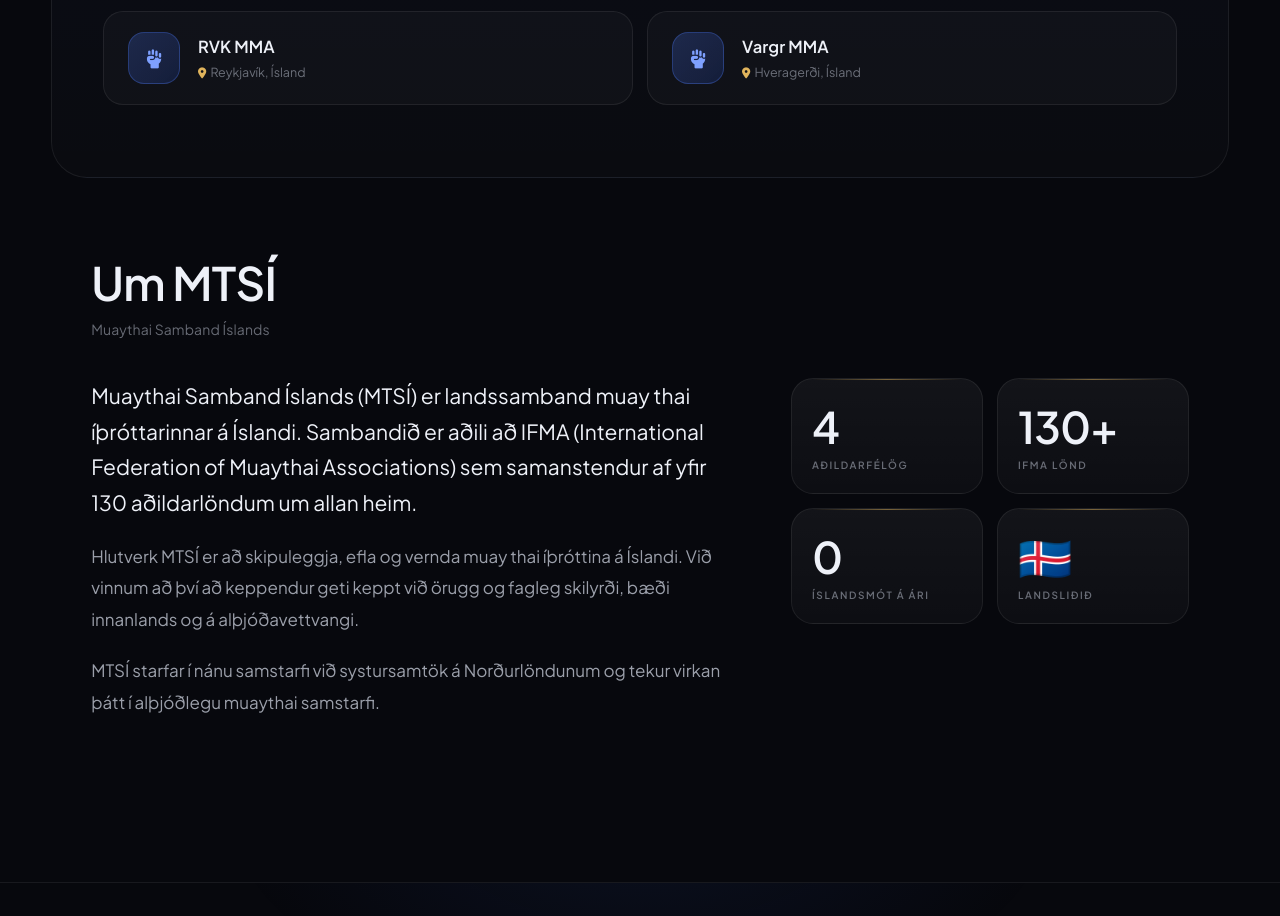
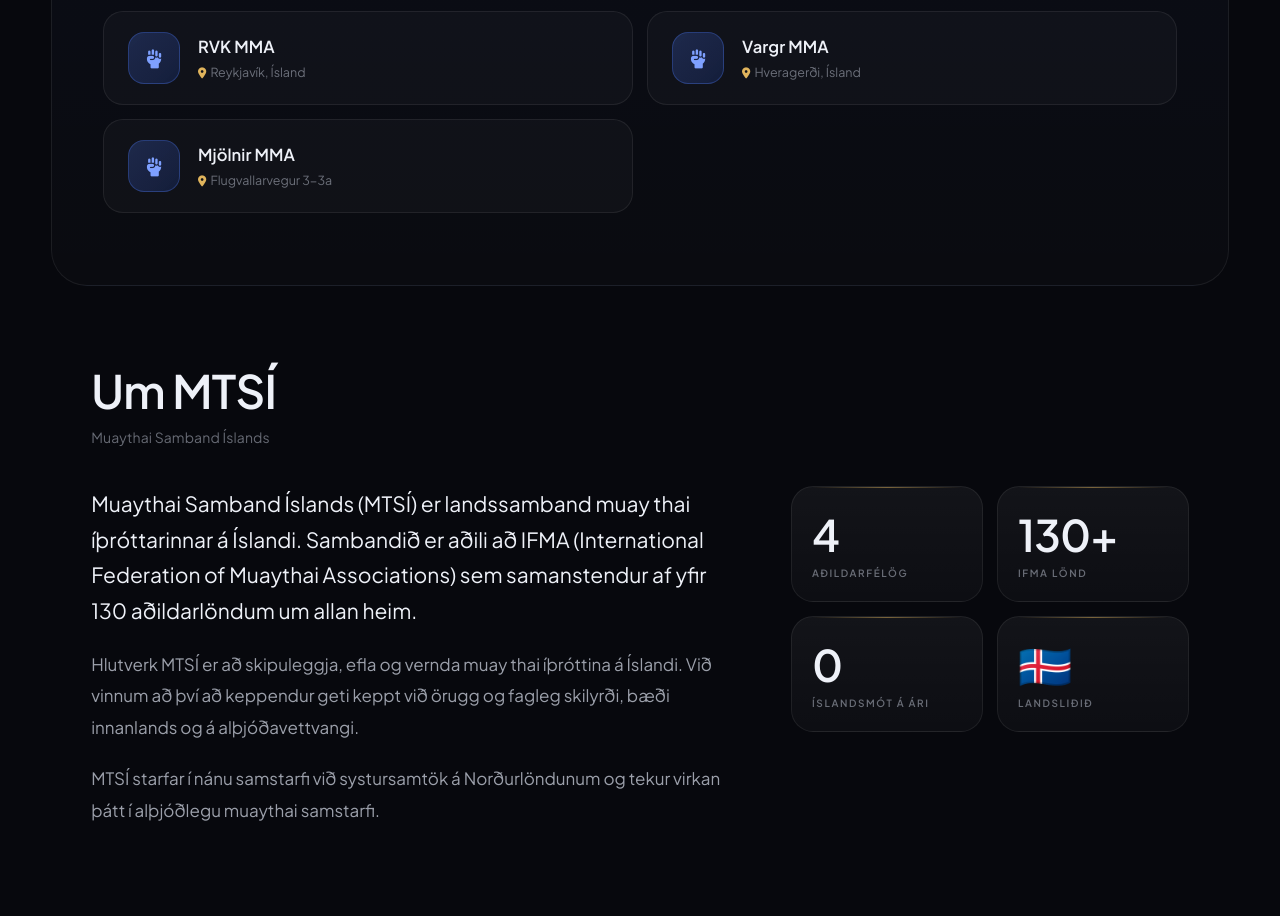
Before and after one commit to mtsi-lgtm/mtsi-website, a website: page index.html in a window 1280 px wide. Shown: the part 3023-3939 px from the top of the page. Drawn offline with Linux system fonts and the light colour scheme; a web font is replaced by a local one.

Commit message:
Update site via admin

```diff
--- a/index.html
+++ b/index.html
@@ -1893,6 +1893,11 @@
             "name": "Vargr MMA",
             "location": "Hveragerði, Ísland",
             "image": ""
+        },
+        {
+            "name": "Mjölnir MMA",
+            "location": "Flugvallarvegur 3-3a",
+            "image": ""
         }
     ],
     "clubsMeta": {
```
